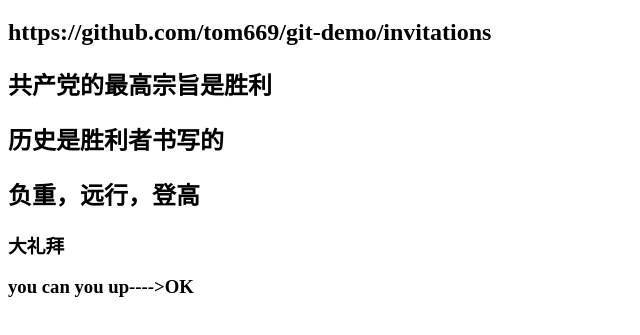
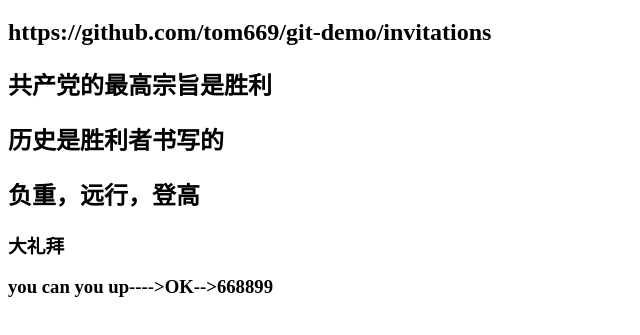
Before and after one commit to tom669/git-demo, a website: page src/demo.html in a window 1280 px wide. Shown: the part 61-396 px from the top of the page, without its empty margins (0-640 px from the left). Drawn offline with Linux system fonts and the light colour scheme.

Commit message:
tom669x 修改 commit

```diff
--- a/src/demo.html
+++ b/src/demo.html
@@ -11,7 +11,7 @@
   <h2>历史是胜利者书写的</h2>
   <h2>负重，远行，登高</h2>
   <h3>大礼拜</h3>
-  <h3>you can you up---->OK</h3>
+  <h3>you can you up---->OK-->668899</h3>
   <script>
        console.log('hello')
   </script>
```
